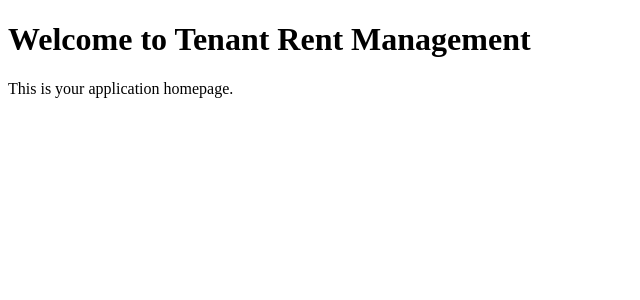
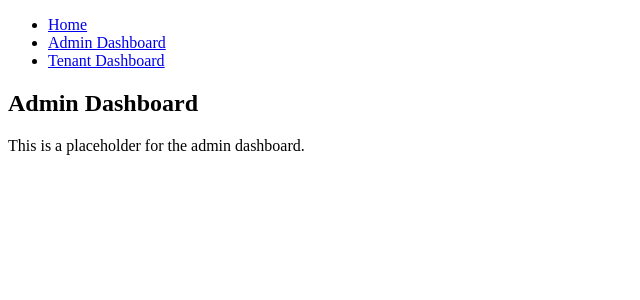
Before and after one commit to Stanley050677/tenant-rent-management, a React (Create React App) app: page /admin in a window 1280 px wide. Shown: the top 300 px of the page, without its empty margins (0-640 px from the left). Built offline with nearby package versions, Linux system fonts and the light colour scheme.

Commit message:
Add placeholder AdminDashboard component

```diff
--- a/package.json
+++ b/package.json
@@ -22,6 +22,7 @@
   "dependencies": {
     "react": "^18.3.1",
     "react-dom": "^18.3.1",
+    "react-router-dom": "^7.1.5",
     "react-scripts": "^5.0.1"
   },
   "browserslist": {
--- a/src/App.js
+++ b/src/App.js
@@ -1,11 +1,35 @@
 import React from 'react';
+import { BrowserRouter, Routes, Route, Link } from 'react-router-dom';
+import AdminDashboard from './components/Admin/AdminDashboard';
+import TenantDashboard from './components/Tenant/TenantDashboard';
 
 function App() {
   return (
-    <div>
-      <h1>Welcome to Tenant Rent Management</h1>
-      <p>This is your application homepage.</p>
-    </div>
+    <BrowserRouter>
+      <div>
+        {/* Navigation Bar */}
+        <nav>
+          <ul>
+            <li>
+              <Link to="/">Home</Link>
+            </li>
+            <li>
+              <Link to="/admin">Admin Dashboard</Link>
+            </li>
+            <li>
+              <Link to="/tenant">Tenant Dashboard</Link>
+            </li>
+          </ul>
+        </nav>
+
+        {/* Route definitions */}
+        <Routes>
+          <Route path="/" element={<h1>Welcome to Tenant Rent Management</h1>} />
+          <Route path="/admin" element={<AdminDashboard />} />
+          <Route path="/tenant" element={<TenantDashboard />} />
+        </Routes>
+      </div>
+    </BrowserRouter>
   );
 }
 
--- /dev/null
+++ b/src/components/Admin/AdminDashboard.js
@@ -0,0 +1,12 @@
+import React from 'react';
+
+function AdminDashboard() {
+  return (
+    <div>
+      <h2>Admin Dashboard</h2>
+      <p>This is a placeholder for the admin dashboard.</p>
+    </div>
+  );
+}
+
+export default AdminDashboard;
```
Also changed, not shown: 1 other file (tests, documents, lock files or other folders).
